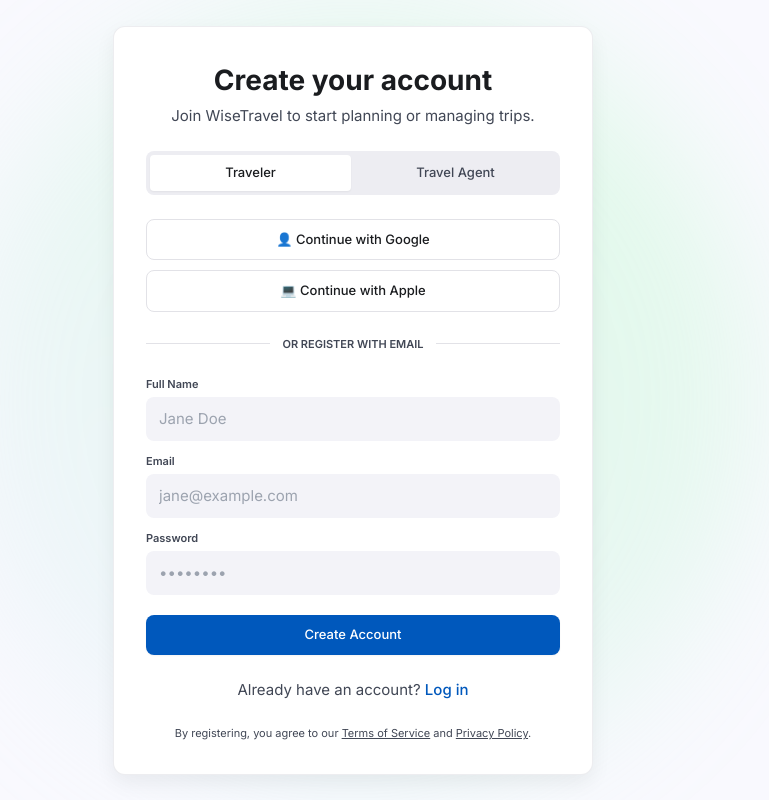
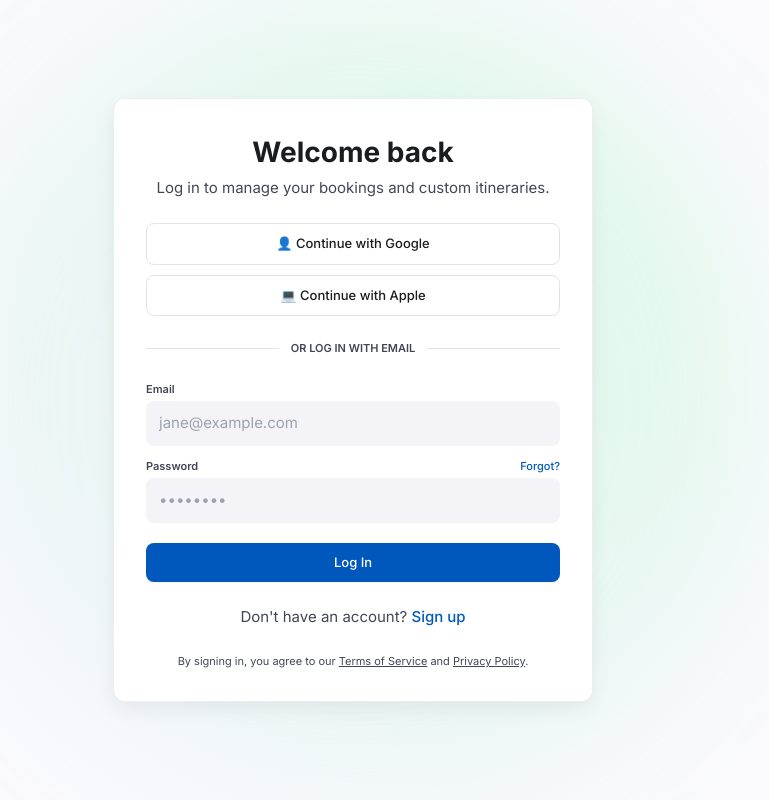
Before and after one commit to Kabi1909/TripWise, a React app in the folder frontend/: page /login in a window 1280 px wide. Shown: the whole page, without its empty margins (287-1056 px from the left). Built offline with nearby package versions, Linux system fonts and the light colour scheme; the HTML template or start-up script is replaced by a standard one.

Commit message:
Login solved

```diff
--- a/frontend/src/components/LandingPage.jsx
+++ b/frontend/src/components/LandingPage.jsx
@@ -1,5 +1,5 @@
 import React from 'react';
-import { useNavigate, Link } from 'react-router-dom';
+import { useNavigate } from 'react-router-dom';
 import { Search, MapPin, Calendar, Users } from 'lucide-react';
 
 export default function LandingPage() {
@@ -18,12 +18,14 @@
         <span className="text-[22px] font-bold text-[#0058bc]">WiseTravel</span>
         <div className="flex items-center gap-3">
           <button
+            type="button"
             onClick={() => navigate('/login')}
             className="text-[13px] font-medium text-[#0058bc] px-4 py-2 hover:bg-[#f3f3f8] rounded-full transition-colors"
           >
             Log In
           </button>
           <button
+            type="button"
             onClick={() => navigate('/register')}
             className="text-[13px] font-medium bg-[#0058bc] text-white px-4 py-2 rounded-full hover:bg-[#004493] shadow-sm transition-colors"
           >
@@ -59,7 +61,11 @@
               <Users className="absolute left-3 top-1/2 -translate-y-1/2 text-[#717786]" size={18} />
               <input type="text" placeholder="Travelers" className="w-full bg-white rounded-lg py-3 pl-10 pr-3 text-sm focus:outline-none focus:ring-2 focus:ring-[#0058bc]" />
             </div>
-            <button onClick={() => navigate('/register')} className="w-full md:w-auto bg-[#0058bc] hover:bg-[#004493] text-white font-bold px-8 py-3 rounded-lg text-sm transition-all whitespace-nowrap">
+            <button
+              type="button"
+              onClick={() => navigate('/register')}
+              className="w-full md:w-auto bg-[#0058bc] hover:bg-[#004493] text-white font-bold px-8 py-3 rounded-lg text-sm transition-all whitespace-nowrap"
+            >
               Search
             </button>
           </div>
@@ -93,9 +99,9 @@
         <div className="max-w-7xl mx-auto flex flex-col md:flex-row justify-between items-center text-[13px] text-[#414755]">
           <span className="font-bold text-[#1a1c1f]">WiseTravel</span>
           <div className="flex gap-4 my-2 md:my-0">
-            <Link to="/" className="hover:text-[#0058bc]">Help Center</Link>
-            <Link to="/" className="hover:text-[#0058bc]">Terms of Service</Link>
-            <Link to="/" className="hover:text-[#0058bc]">Privacy Policy</Link>
+            <a href="#" className="hover:text-[#0058bc]">Help Center</a>
+            <a href="#" className="hover:text-[#0058bc]">Terms of Service</a>
+            <a href="#" className="hover:text-[#0058bc]">Privacy Policy</a>
           </div>
           <span>© 2026 WiseTravel AI. All rights reserved.</span>
         </div>
--- a/frontend/src/components/Login.jsx
+++ b/frontend/src/components/Login.jsx
@@ -2,62 +2,46 @@
 import { useNavigate } from 'react-router-dom';
 import { AuthContext } from '../context/AuthContext';
 
-export default function Register() {
-  const [role, setRole] = useState('Traveler');
-  const [fullName, setFullName] = useState('');
+export default function Login() {
   const [email, setEmail] = useState('');
   const [password, setPassword] = useState('');
+  const [errorMsg, setErrorMsg] = useState('');
   const { login } = useContext(AuthContext);
   const navigate = useNavigate();
 
   const handleSubmit = async (e) => {
     e.preventDefault();
+    setErrorMsg('');
     try {
-      const res = await fetch('http://localhost:5000/api/auth/register', {
+      const res = await fetch('http://localhost:5000/api/auth/login', {
         method: 'POST',
         headers: { 'Content-Type': 'application/json' },
-        body: JSON.stringify({ fullName, email, password, role })
+        body: JSON.stringify({ email, password })
       });
       const data = await res.json();
       if (res.ok) {
         login(data);
         navigate(data.role === 'Travel Agent' ? '/agent' : '/colombo');
       } else {
-        alert(data.message || 'Registration failed');
+        setErrorMsg(data.message || 'Invalid email or password');
       }
     } catch (err) {
-      alert('Error connecting to backend');
+      setErrorMsg('Cannot reach backend server. Please make sure the backend is running.');
     }
   };
 
   return (
     <main className="min-h-screen flex items-center justify-center p-6 bg-[#f9f9fe] relative overflow-hidden font-['Inter']">
+      {/* Decorative background glow */}
       <div className="absolute inset-0 z-0 opacity-20 pointer-events-none flex justify-center items-center">
         <div className="w-[800px] h-[800px] rounded-full bg-gradient-to-tr from-[#d8e2ff] to-[#72fe88] blur-3xl mix-blend-multiply"></div>
       </div>
 
+      {/* Login Card */}
       <div className="relative z-10 w-full max-w-[480px] bg-white rounded-xl border border-[#e2e2e7]/60 shadow-[0_8px_20px_rgba(0,0,0,0.06)] p-8 flex flex-col gap-6">
         <div className="text-center">
-          <h1 className="text-[28px] font-bold text-[#1a1c1f] mb-1">Create your account</h1>
-          <p className="text-[15px] text-[#414755]">Join WiseTravel to start planning or managing trips.</p>
-        </div>
-
-        {/* Role Selector */}
-        <div className="flex bg-[#ededf2] p-1 rounded-lg gap-1">
-          <button
-            type="button"
-            onClick={() => setRole('Traveler')}
-            className={`flex-1 py-2 text-[13px] font-medium rounded transition-all ${role === 'Traveler' ? 'shadow-sm bg-white text-[#1a1c1f]' : 'text-[#414755]'}`}
-          >
-            Traveler
-          </button>
-          <button
-            type="button"
-            onClick={() => setRole('Travel Agent')}
-            className={`flex-1 py-2 text-[13px] font-medium rounded transition-all ${role === 'Travel Agent' ? 'shadow-sm bg-white text-[#1a1c1f]' : 'text-[#414755]'}`}
-          >
-            Travel Agent
-          </button>
+          <h1 className="text-[28px] font-bold text-[#1a1c1f] mb-1">Welcome back</h1>
+          <p className="text-[15px] text-[#414755]">Log in to manage your bookings and custom itineraries.</p>
         </div>
 
         {/* OAuth Buttons */}
@@ -72,27 +56,23 @@
 
         <div className="flex items-center gap-3">
           <div className="h-px bg-[#e2e2e7] flex-1"></div>
-          <span className="text-[11px] font-semibold text-[#414755] uppercase">Or register with email</span>
+          <span className="text-[11px] font-semibold text-[#414755] uppercase">Or log in with email</span>
           <div className="h-px bg-[#e2e2e7] flex-1"></div>
         </div>
 
-        {/* Registration Form */}
+        {errorMsg && (
+          <div className="bg-[#ffdad6] text-[#ba1a1a] text-[13px] font-medium p-3 rounded-lg border border-[#ba1a1a]/20">
+            {errorMsg}
+          </div>
+        )}
+
+        {/* Login Form */}
         <form onSubmit={handleSubmit} className="flex flex-col gap-3">
-          <div>
-            <label className="block text-[11px] font-semibold text-[#414755] mb-1">Full Name</label>
-            <input
-              className="w-full bg-[#f3f3f8] border border-transparent focus:border-[#0058bc] rounded-lg py-2.5 px-3 text-[15px] outline-none"
-              placeholder="Jane Doe"
-              value={fullName}
-              onChange={(e) => setFullName(e.target.value)}
-              required
-            />
-          </div>
           <div>
             <label className="block text-[11px] font-semibold text-[#414755] mb-1">Email</label>
             <input
               type="email"
-              className="w-full bg-[#f3f3f8] border border-transparent focus:border-[#0058bc] rounded-lg py-2.5 px-3 text-[15px] outline-none"
+              className="w-full bg-[#f3f3f8] border border-transparent focus:border-[#0058bc] rounded-lg py-2.5 px-3 text-[15px] text-[#1a1c1f] outline-none transition-colors"
               placeholder="jane@example.com"
               value={email}
               onChange={(e) => setEmail(e.target.value)}
@@ -100,38 +80,45 @@
             />
           </div>
           <div>
-            <label className="block text-[11px] font-semibold text-[#414755] mb-1">Password</label>
+            <div className="flex justify-between items-center mb-1">
+              <label className="block text-[11px] font-semibold text-[#414755]">Password</label>
+              <a href="#" className="text-[11px] text-[#0058bc] hover:underline font-medium">Forgot?</a>
+            </div>
             <input
               type="password"
-              className="w-full bg-[#f3f3f8] border border-transparent focus:border-[#0058bc] rounded-lg py-2.5 px-3 text-[15px] outline-none"
+              className="w-full bg-[#f3f3f8] border border-transparent focus:border-[#0058bc] rounded-lg py-2.5 px-3 text-[15px] text-[#1a1c1f] outline-none transition-colors"
               placeholder="••••••••"
               value={password}
               onChange={(e) => setPassword(e.target.value)}
               required
             />
           </div>
+
           <div className="pt-2">
-            <button type="submit" className="w-full bg-[#0058bc] hover:bg-[#004493] text-white py-2.5 rounded-lg text-[13px] font-medium transition-all shadow-sm">
-              Create Account
+            <button
+              type="submit"
+              className="w-full bg-[#0058bc] hover:bg-[#004493] text-white py-2.5 rounded-lg text-[13px] font-medium transition-all shadow-sm"
+            >
+              Log In
             </button>
           </div>
         </form>
 
         <div className="text-center">
           <p className="text-[15px] text-[#414755]">
-            Already have an account?{' '}
+            Don't have an account?{' '}
             <button
               type="button"
-              onClick={() => navigate('/login')}
+              onClick={() => navigate('/register')}
               className="text-[#0058bc] hover:underline font-medium"
             >
-              Log in
+              Sign up
             </button>
           </p>
         </div>
 
         <p className="text-[11px] text-[#414755] text-center mt-auto">
-          By registering, you agree to our <a href="#" className="underline">Terms of Service</a> and <a href="#" className="underline">Privacy Policy</a>.
+          By signing in, you agree to our <a href="#" className="underline">Terms of Service</a> and <a href="#" className="underline">Privacy Policy</a>.
         </p>
       </div>
     </main>
--- a/frontend/src/components/Register.jsx
+++ b/frontend/src/components/Register.jsx
@@ -1,12 +1,14 @@
 import React, { useState, useContext } from 'react';
+import { useNavigate } from 'react-router-dom';
 import { AuthContext } from '../context/AuthContext';
 
-export default function Register({ setView }) {
+export default function Register() {
   const [role, setRole] = useState('Traveler');
   const [fullName, setFullName] = useState('');
   const [email, setEmail] = useState('');
   const [password, setPassword] = useState('');
   const { login } = useContext(AuthContext);
+  const navigate = useNavigate();
 
   const handleSubmit = async (e) => {
     e.preventDefault();
@@ -19,7 +21,7 @@
       const data = await res.json();
       if (res.ok) {
         login(data);
-        setView(data.role === 'Travel Agent' ? 'agent' : 'colombo');
+        navigate(data.role === 'Travel Agent' ? '/agent' : '/colombo');
       } else {
         alert(data.message || 'Registration failed');
       }
@@ -120,7 +122,7 @@
             Already have an account?{' '}
             <button
               type="button"
-              onClick={() => setView('login')}
+              onClick={() => navigate('/login')}
               className="text-[#0058bc] hover:underline font-medium"
             >
               Log in
```
